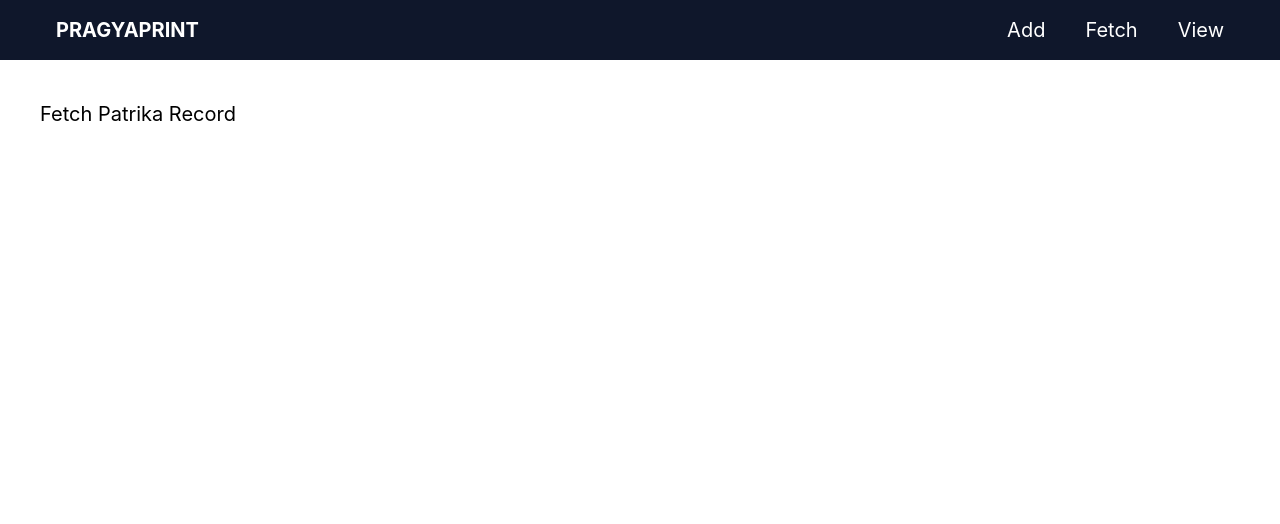
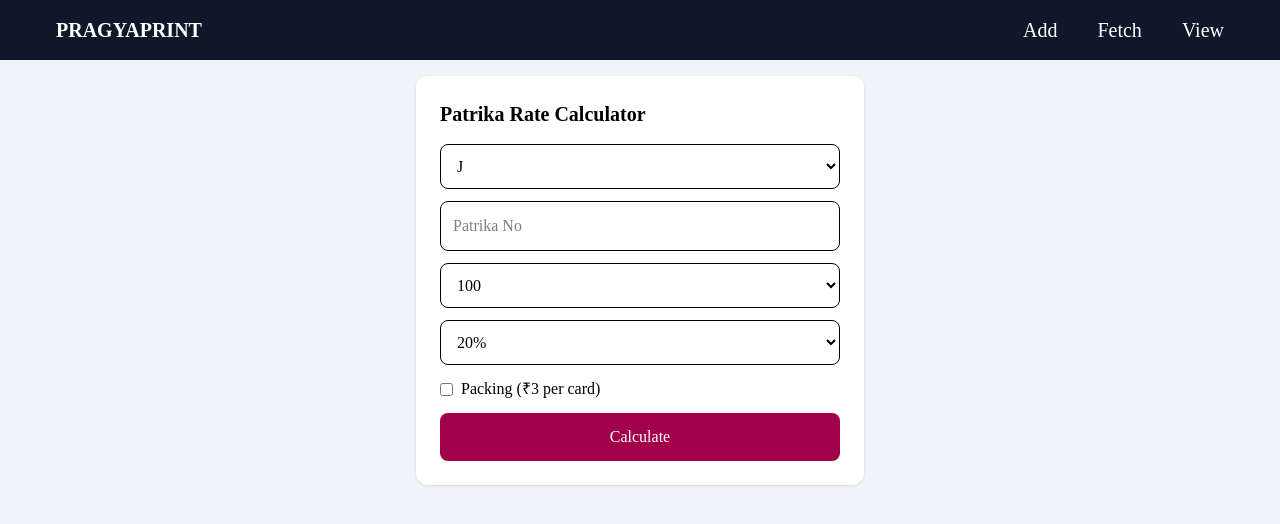
Before and after one commit to ak3106/patrika-calc, a React (Vite) app: page /fetch in a window 1280 px wide. Shown: the top 524 px of the page. Built offline with nearby package versions, Linux system fonts and the light colour scheme.

Commit message:
calcualtor

```diff
--- a/src/index.css
+++ b/src/index.css
@@ -1 +1,6 @@
 @import "tailwindcss";
+
+
+*{
+    font-family: poppins;
+}
--- a/src/pages/FetchPage.jsx
+++ b/src/pages/FetchPage.jsx
@@ -1,9 +1,173 @@
-import React from "react";
+import React, { useState } from "react";
+import { db } from "../firebase";
+import { doc, getDoc } from "firebase/firestore";
 
 const FetchPage = () => {
+
+  const [form, setForm] = useState({
+    catname: "J",
+    catNo: "",
+    qty: 100,
+    margin: 20,
+    packing: false
+  });
+
+  const [result, setResult] = useState(null);
+
+  const handleChange = (e) => {
+
+    const { name, value, type, checked } = e.target;
+
+    setForm({
+      ...form,
+      [name]: type === "checkbox" ? checked : value
+    });
+  };
+
+  const calculateRate = async (e) => {
+
+    e.preventDefault();
+
+    const docId = `${form.catname}${form.catNo}`;
+
+    const ref = doc(db, "patrika", docId);
+    const snap = await getDoc(ref);
+
+    if (!snap.exists()) {
+      alert("Patrika not found");
+      return;
+    }
+
+    const data = snap.data();
+
+    const qty = Number(form.qty);
+    const margin = Number(form.margin) / 100;
+
+    const base =
+      data.catRate +
+      data.noPrints * data.printCost +
+      data.accessories;
+
+    const total = qty * base;
+
+    const marginAmount = margin * total;
+
+    const accessoryMarginRemove =
+      margin * (data.accessories * qty);
+
+    const packingCost = form.packing ? qty * 3 : 0;
+
+    const finalCost =
+      total +
+      marginAmount -
+      accessoryMarginRemove +
+      packingCost;
+
+    const profit =
+      marginAmount - accessoryMarginRemove;
+
+    setResult({
+      finalCost: Math.round(finalCost),
+      profit: Math.round(profit),
+      printType: data.printType
+    });
+  };
+
   return (
-    <div className="p-10 text-xl">
-      Fetch Patrika Record
+    <div className="min-h-screen bg-slate-100 p-4">
+
+      <div className="max-w-md mx-auto bg-white rounded-xl shadow p-6">
+
+        <h1 className="text-xl font-bold mb-4">
+          Patrika Rate Calculator
+        </h1>
+
+        <form
+          onSubmit={calculateRate}
+          className="flex flex-col gap-3"
+        >
+
+          <select
+            name="catname"
+            value={form.catname}
+            onChange={handleChange}
+            className="border p-3 rounded-lg"
+          >
+            <option value="A">A</option>
+            <option value="V">V</option>
+            <option value="J">J</option>
+            <option value="S">S</option>
+          </select>
+
+          <input
+            name="catNo"
+            placeholder="Patrika No"
+            value={form.catNo}
+            onChange={handleChange}
+            className="border p-3 rounded-lg"
+          />
+
+          <select
+            name="qty"
+            value={form.qty}
+            onChange={handleChange}
+            className="border p-3 rounded-lg"
+          >
+            {[100,150,200,250,300,350,400,450,500,550,600].map(q => (
+              <option key={q} value={q}>{q}</option>
+            ))}
+          </select>
+
+          <select
+            name="margin"
+            value={form.margin}
+            onChange={handleChange}
+            className="border p-3 rounded-lg"
+          >
+            <option value={0}>0%</option>
+            <option value={5}>5%</option>
+            <option value={10}>10%</option>
+            <option value={15}>15%</option>
+            <option value={20}>20%</option>
+          </select>
+
+          <label className="flex items-center gap-2">
+            <input
+              type="checkbox"
+              name="packing"
+              checked={form.packing}
+              onChange={handleChange}
+            />
+            Packing (₹3 per card)
+          </label>
+
+          <button
+            type="submit"
+            className="bg-pink-800 text-white py-3 rounded-lg hover:bg-pink-700"
+          >
+            Calculate
+          </button>
+
+        </form>
+
+        {result && (
+
+          <div className="mt-6 bg-slate-100 p-4 rounded-lg font-bold">
+
+            <h2 className="font-semibold mb-2">
+              Calculation Result
+            </h2>
+
+            <p className="text-xl">Final Cost: ₹{result.finalCost}</p>
+            <p>Profit: ₹{result.profit}</p>
+            <p>Print Type: {result.printType}</p>
+
+          </div>
+
+        )}
+
+      </div>
+
     </div>
   );
 };
```
